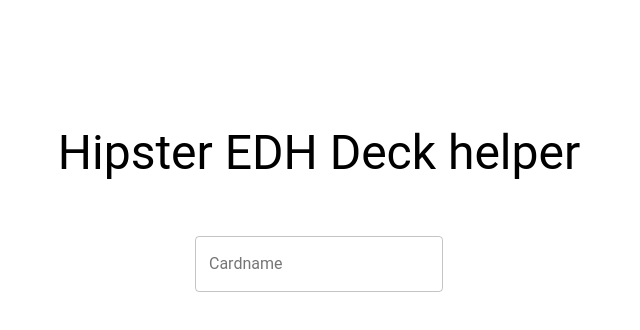
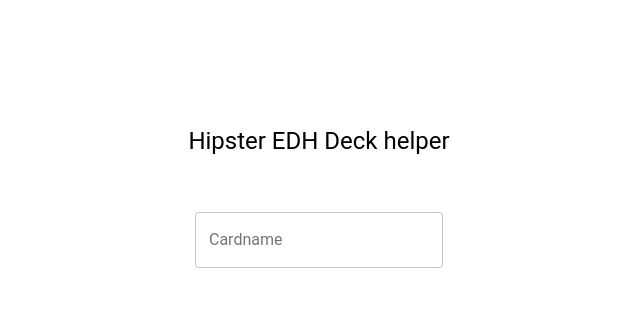
Before and after one commit to Hyde46/not-reced, a React (Create React App) app: page / in a window 1280 px wide. Shown: the top 330 px of the page, without its empty margins (321-961 px from the left). Built offline with nearby package versions, Linux system fonts and the light colour scheme; a web font is replaced by a local one.

Commit message:
Shrink title

```diff
--- a/src/App.js
+++ b/src/App.js
@@ -42,7 +42,7 @@ function App() {
       <div className="App" style={{margin: "125px"}}>
         <center>
 
-          <Typography variant="h3" component="h3">
+          <Typography variant="h5" component="h5">
             Hipster EDH Deck helper
           </Typography>
 
```
